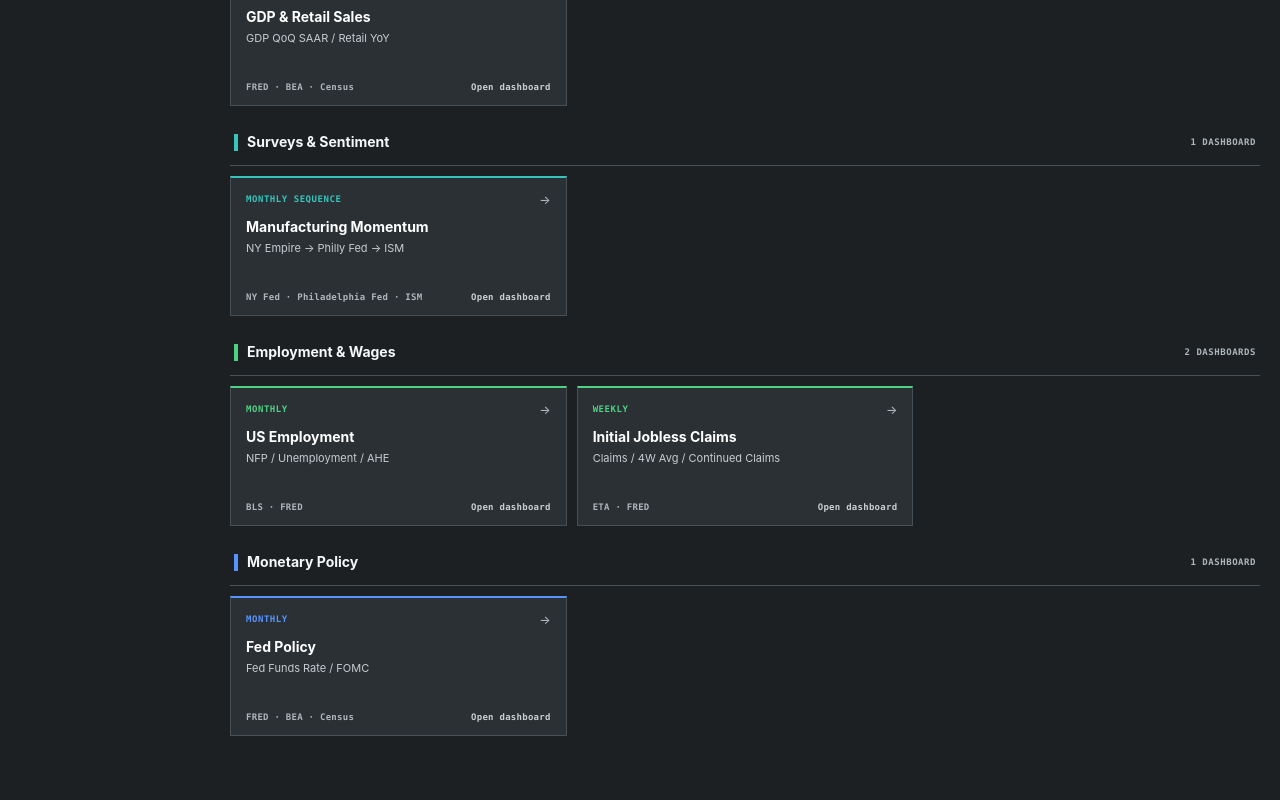
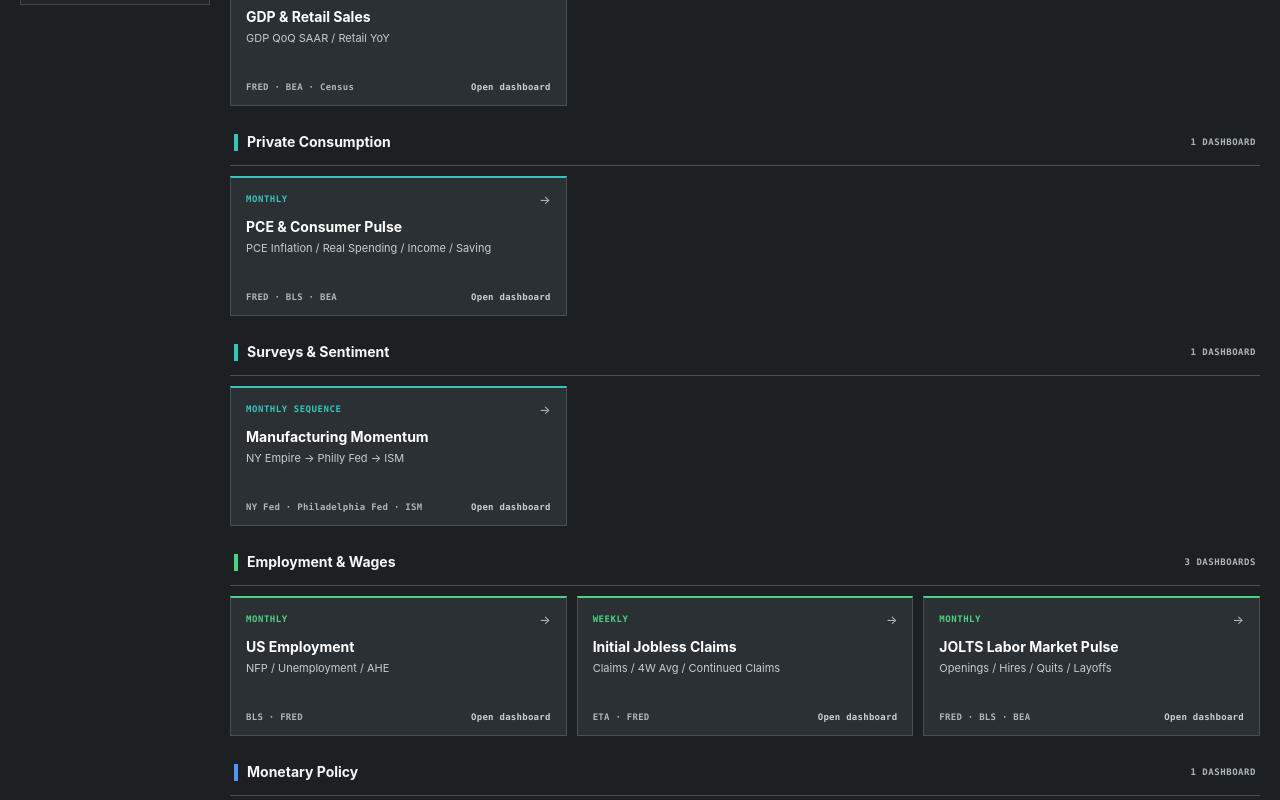
Before and after one commit to Hikky-fuji/japanpulse, a Next.js app: page /us in a window 1280 px wide. Shown: the part 620-1420 px from the top of the page. Built offline with nearby package versions, Linux system fonts and the light colour scheme; no server answers.

Commit message:
Update app/us/page.js for PCE and JOLTS

```diff
--- a/app/us/page.js
+++ b/app/us/page.js
@@ -28,6 +28,21 @@ const indicators = [
         subtitle: 'GDP QoQ SAAR / Retail YoY',
         badge: 'Quarterly / Monthly',
         desc: 'Nominal GDP growth (Q/Q SAAR) and advance retail sales year-over-year. Source: BEA / Census via FRED.',
+      },
+    ],
+  },
+  {
+    group: 'Private Consumption',
+    color: '#16A085',
+    bg: '#F0FAF8',
+    border: '#50C4A8',
+    items: [
+      {
+        href: '/us/consumption',
+        title: 'PCE & Consumer Pulse',
+        subtitle: 'PCE Inflation / Real Spending / Income / Saving',
+        badge: 'Monthly',
+        desc: 'Headline and core PCE, real consumption, disposable income, goods-services demand and the household saving buffer. Source: BEA via FRED.',
       },
     ],
   },
@@ -66,6 +81,13 @@ const indicators = [
         badge: 'Weekly',
         desc: 'High-frequency layoff signal, four-week trend, continued claims, insured unemployment and labor-stress regime. Source: ETA via FRED.',
       },
+      {
+        href: '/us/jolts',
+        title: 'JOLTS Labor Market Pulse',
+        subtitle: 'Openings / Hires / Quits / Layoffs',
+        badge: 'Monthly',
+        desc: 'Labor demand, turnover flows, worker confidence, employer stress and job openings relative to unemployment. Source: BLS via FRED.',
+      },
     ],
   },
   {
@@ -91,7 +113,7 @@ export default function USHomePage() {
       country="United States"
       countryCode="US"
       title="US Macro Dashboard"
-      description="A focused view of US inflation, growth, surveys, labor and monetary policy from official sources."
+      description="A focused view of US inflation, growth, consumption, surveys, labor and monetary policy from official sources."
       indicators={indicators}
       sourceNetwork="FRED · BLS · BEA"
     />
```
